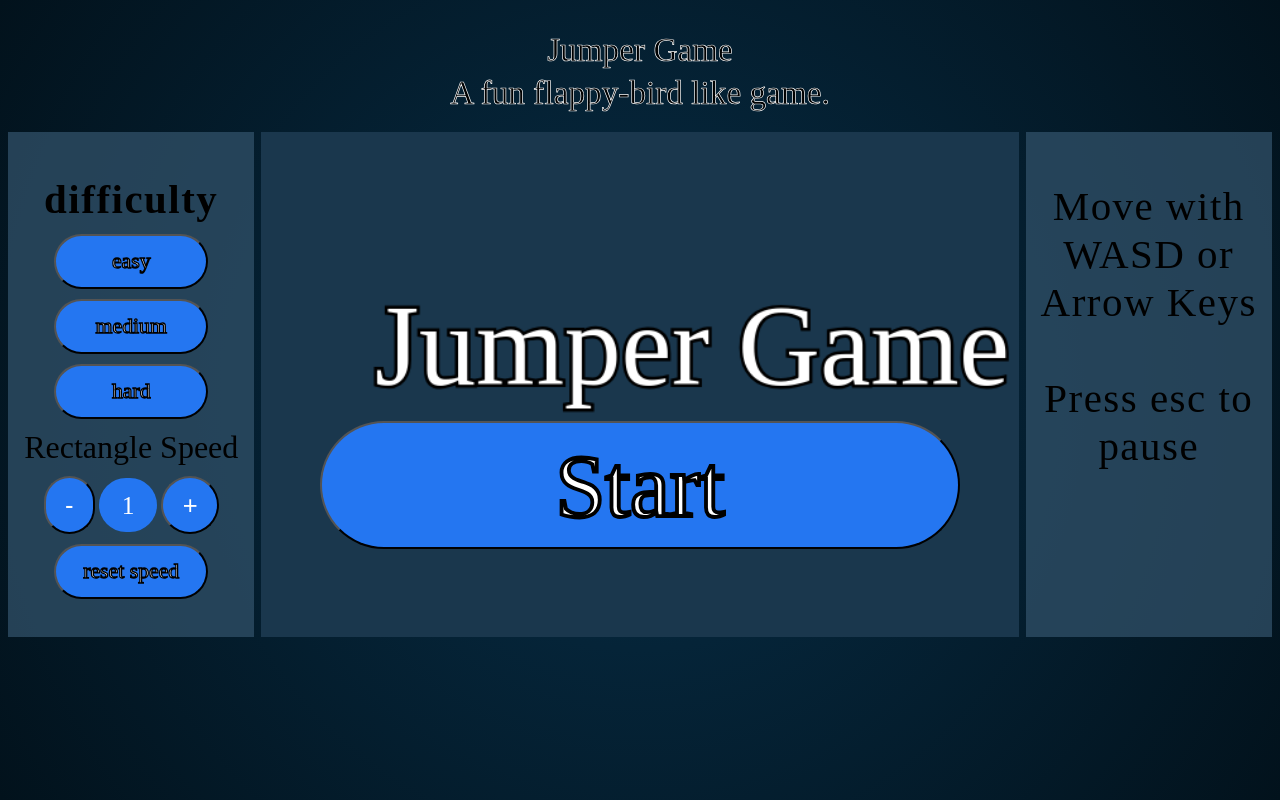
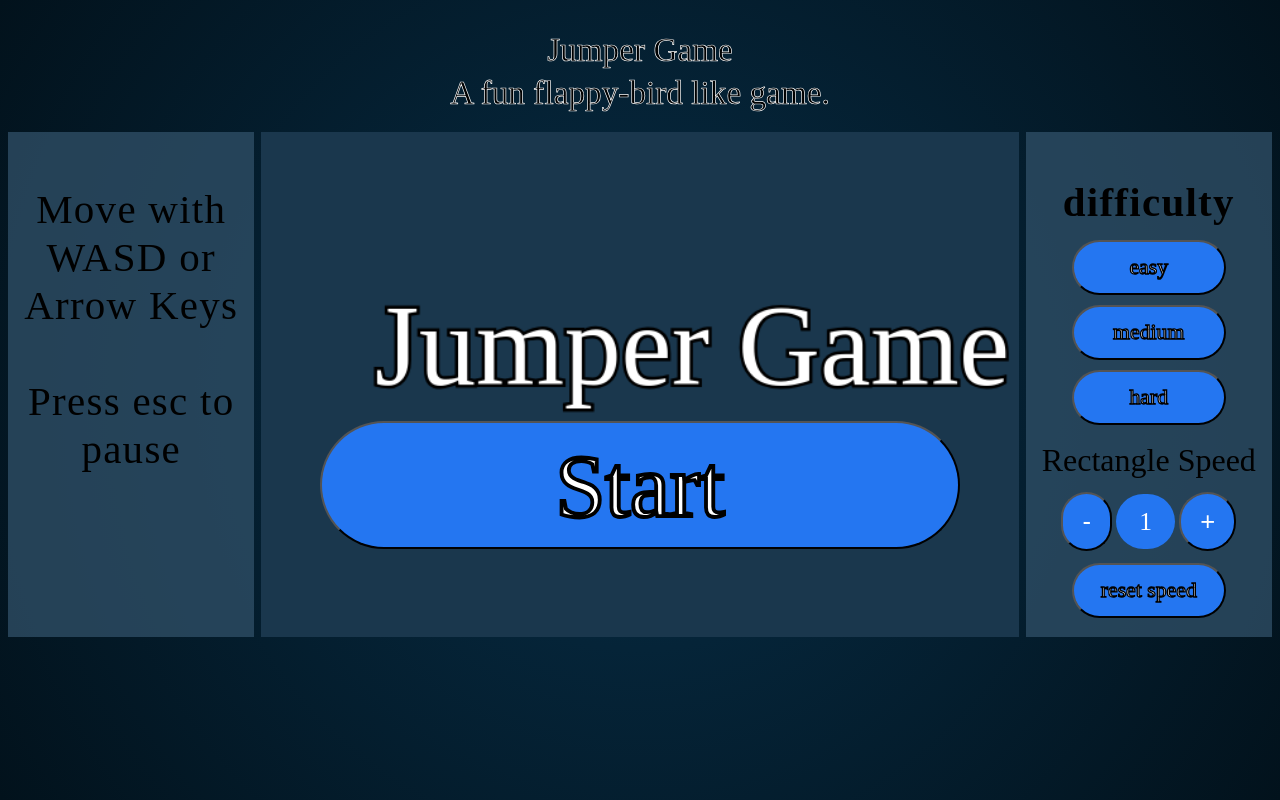
Before and after one commit to AdhamIsHere/Jumper, a plain HTML site: page index.html in a window 1280 px wide. Drawn offline with Linux system fonts and the light colour scheme.

Commit message:
modifing css

```diff
--- a/index.html
+++ b/index.html
@@ -13,7 +13,7 @@
 
 <div id="canvas_container" >
     <canvas id="canvas" width="600" height="400" >Not supported</canvas>
-    <div class="test" >
+    <div class="leftBox" >
         <h2 class="diff" id="difficulty">difficulty</h2>
         <button class="menu" id="btn1">easy</button>
         <button class="menu" id="btn2">medium</button>
@@ -26,7 +26,7 @@
         </div>
         <button class="menu" id="resetSpeed">reset speed</button>
     </div>
-    <div class="test2" >
+    <div class="rightBox" >
         <p class ="diff">Move with WASD or Arrow Keys</br></br>Press esc to pause</p>
     </div>
     <button id="jump">Start</button>
--- a/sheet.css
+++ b/sheet.css
@@ -33,7 +33,7 @@ canvas {
   background-color: #1a374d;
 }
 
-.test {
+.rightBox {
   position: absolute;
   height: 100%;
   width: 19.5%;
@@ -74,18 +74,17 @@ canvas {
 .diff {
   font-family: bangers;
   font-size: 3.2vw;
-  padding: 10;
-  -webkit-text-stroke: 0px rgb(255, 255, 255);
+  padding: 1vw;
   text-align: center;
-  letter-spacing: 1.5;
+  letter-spacing: 0.1vw;
 }
 
 
-.test2 {
+.leftBox {
   position: absolute;
   height: 100%;
   width: 19.5%;
-  right: 0;
+  right: 0vw;
   background-color: #315169be;
   display: flex;
   flex-direction: column; /* Set the direction to vertical */
@@ -117,21 +116,21 @@ canvas {
   border-radius: 5vw;
 }
 #btn3 {
-  margin-bottom: -10;
+  margin-bottom: -1vh;
 }
 
 
 #resetSpeed {
-  margin-top: 10;
+  margin-top: 1vw;
 }
 
 #speedInfo{
   font-family: bangers;
   font-size: 2.5vw;
-  margin-bottom: 10;
-  margin-top: 20;
+  margin-bottom: 1vw;
+  margin-top: 2vw;
 }
 
 #difficulty{
-  margin-bottom: 1;
+  margin-bottom: 0.1vw;
 }
```
